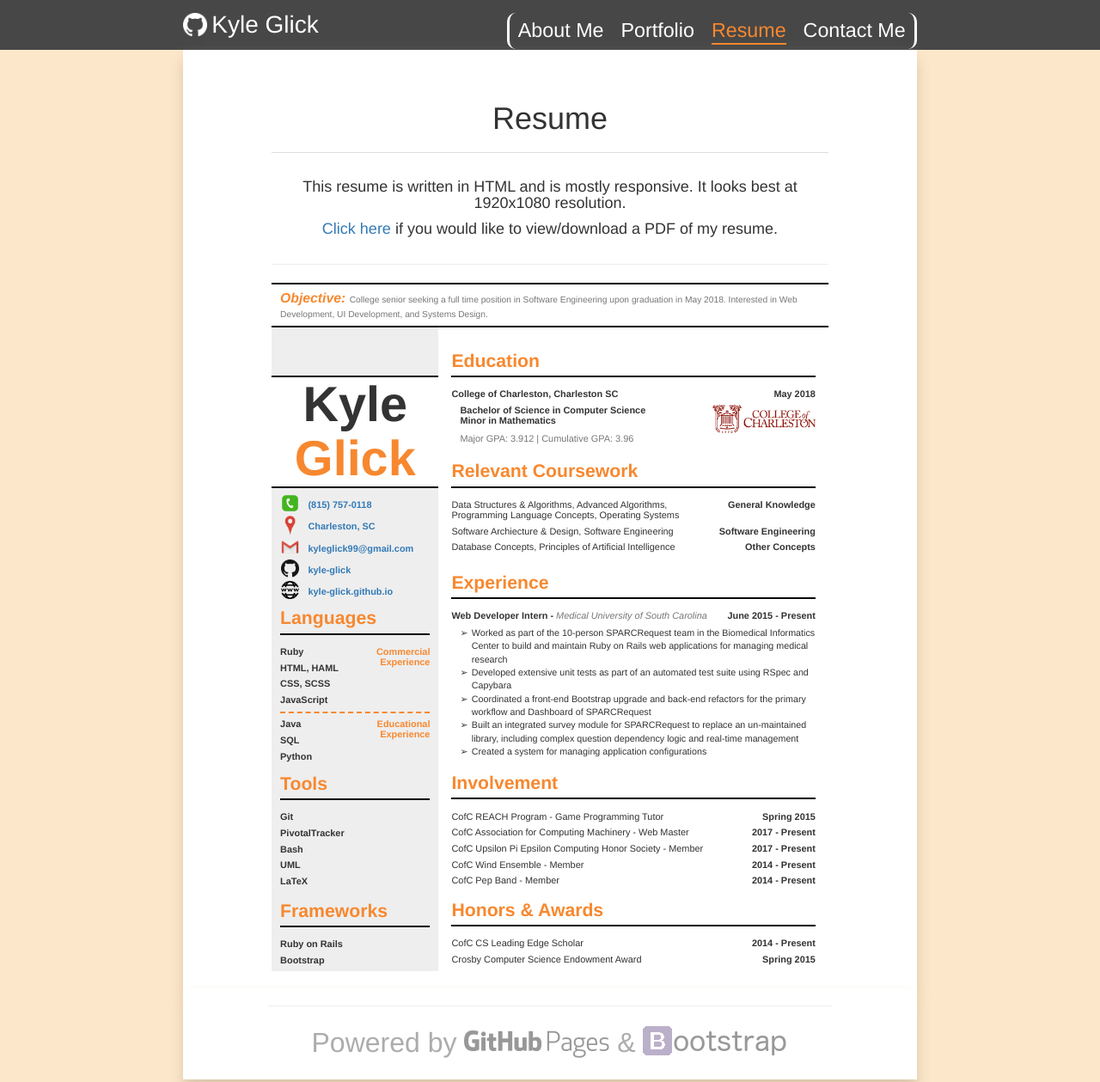
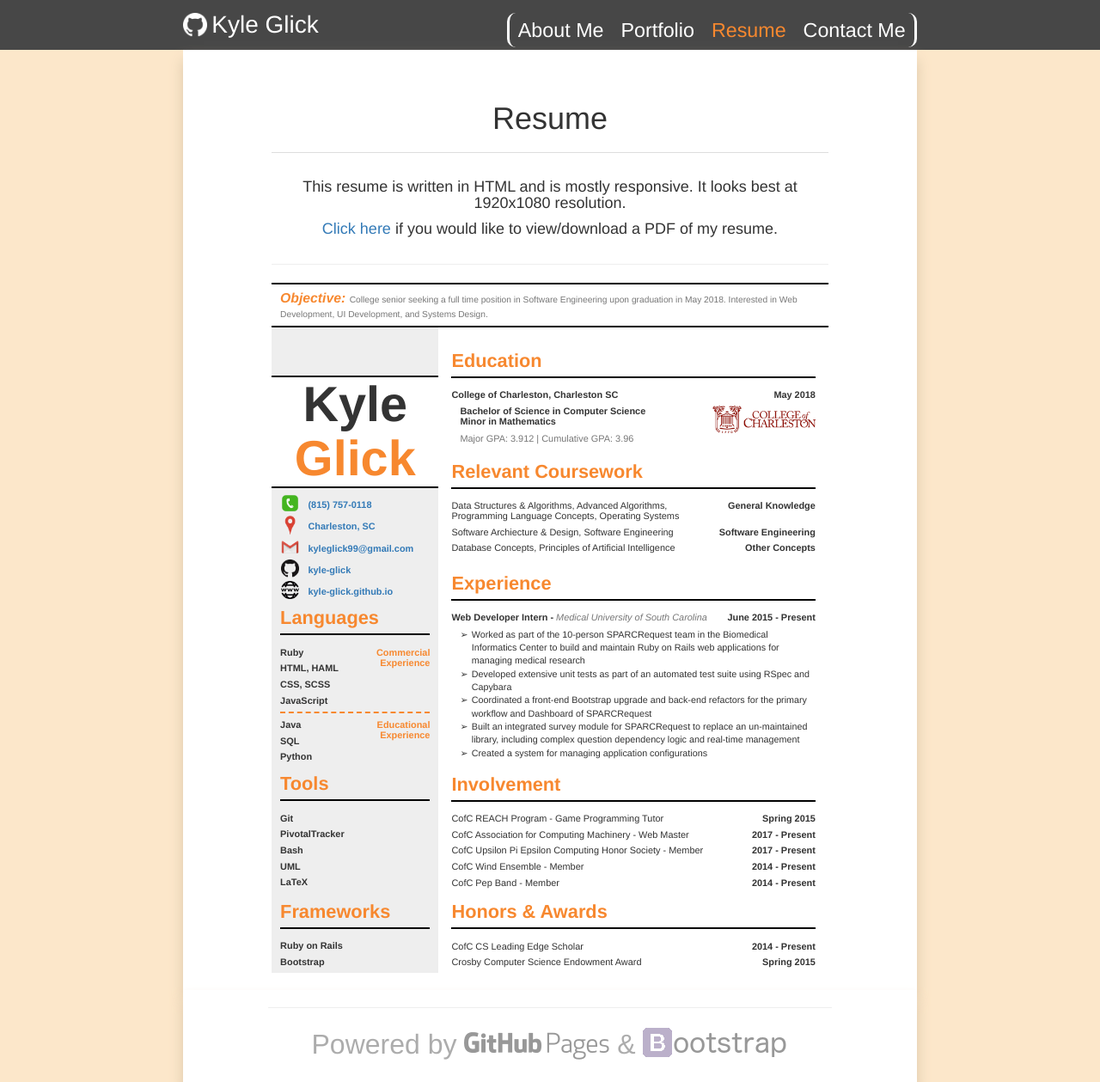
Before and after one commit to kayla-glick/kayla-glick.github.io, a Jekyll site: the page built from resume/index.html, in a window 1280 px wide. Shown: the whole page at 86% size. Built offline with Jekyll 4.4.1, drawn with Linux system fonts in a browser that asks for light colours; nearby versions of some CDN libraries.

Commit message:
add chrome styling fixes

```diff
--- a/assets/css/layout.css
+++ b/assets/css/layout.css
@@ -72,19 +72,17 @@
 .navbar-nav > li:hover a,
 .navbar-nav > li > a.active {
   color: var(--apricot) !important;
-  border-bottom: 2px solid var(--apricot);
 }
 
 .navbar-nav > li a:focus {
   color: var(--apricot-secondary) !important;
-  border-bottom: 2px solid var(--apricot-secondary);
 }
 
 .navbar-nav > li > a,
 .navbar-nav > li:hover > a,
 .navbar-nav > li > a.active,
 .navbar-nav > li > a:focus {
-  transition: color .25s, border-bottom .25s ease-in-out;
+  transition: color .25s ease-in-out;
 }
 
 /* Container */
--- a/assets/css/resume.css
+++ b/assets/css/resume.css
@@ -282,3 +282,94 @@
 .resume-container .honors .honor-name {
   font-weight: normal;
 }
+
+
+
+/* Google Chrome Styles*/
+@media screen and (-webkit-min-device-pixel-ratio:0) {
+  .resume-container .col-xs-1:not(.no-padding),
+  .resume-container .col-xs-2:not(.no-padding),
+  .resume-container .col-xs-3:not(.no-padding),
+  .resume-container .col-xs-4:not(.no-padding),
+  .resume-container .col-xs-5:not(.no-padding),
+  .resume-container .col-xs-6:not(.no-padding),
+  .resume-container .col-xs-7:not(.no-padding),
+  .resume-container .col-xs-8:not(.no-padding),
+  .resume-container .col-xs-9:not(.no-padding),
+  .resume-container .col-xs-10:not(.no-padding),
+  .resume-container .col-xs-11:not(.no-padding),
+  .resume-container .col-xs-12:not(.no-padding) {
+    padding-left: .78125vw;
+    padding-right: .78125vw;
+  }
+
+  .resume-container h1 {
+    font-size: 1.7vw !important;
+  }
+
+  .resume-container h4 {
+    margin-bottom: .52083333333vw;
+  }
+
+  .resume-container .page-header {
+    margin-bottom: 1.04166666667vw;
+    padding-bottom: 0.46875vw;
+  }
+
+  .resume-container .objective h3 {
+    margin-top: 0.52083333333vw;
+    margin-bottom: 0.52083333333vw;
+  }
+
+  .resume-container .contact-links {
+    padding-top: 0.52083333333vw;
+    padding-bottom: 0.52083333333vw;
+  }
+
+  .resume-container .contact-links h4 {
+    margin-top: 0.52083333333vw;
+  }
+
+  .resume-container .tools > .page-header {
+    margin-top: 0.57291666666vw;
+  }
+
+  .resume-container .frameworks > .page-header {
+    margin-top: .78125vw;
+  }
+
+  .resume-container .education > .page-header {
+    margin-top: 2.08333333333vw;
+  }
+
+  .resume-container .relevant-coursework > .page-header {
+    margin-top: 1.61458333333vw;
+  }
+
+  .resume-container .experience > .page-header {
+    margin-top: 1.30208333333vw;
+  }
+
+  .resume-container .involvement > .page-header {
+    margin-top: 1.30208333333vw;
+  }
+
+  .resume-container .honors > .page-header {
+    margin-top: 0.78125vw;
+  }
+
+  .resume-container .experience ul {
+    padding-left: 0.782vw;
+  }
+
+  .resume-container .experience ul li {
+    padding-left: 1.04166666667vw;
+    font-size: 0.84vw;
+  }
+
+  .resume-container .experience ul li:before {
+    margin-left: -1.04166666667vw;
+    width: 1.04166666667vw;
+    height: 1.04166666667vw;
+  }
+}
```
